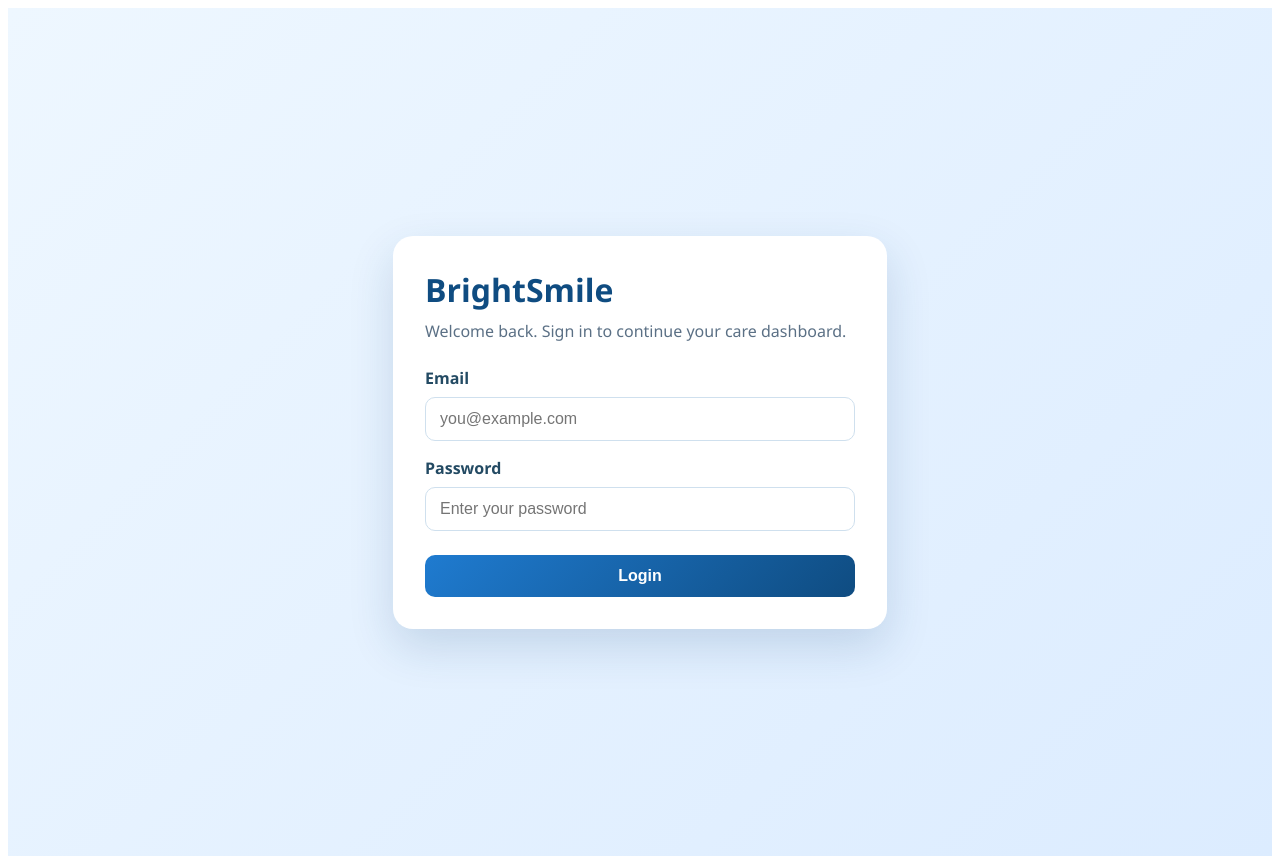
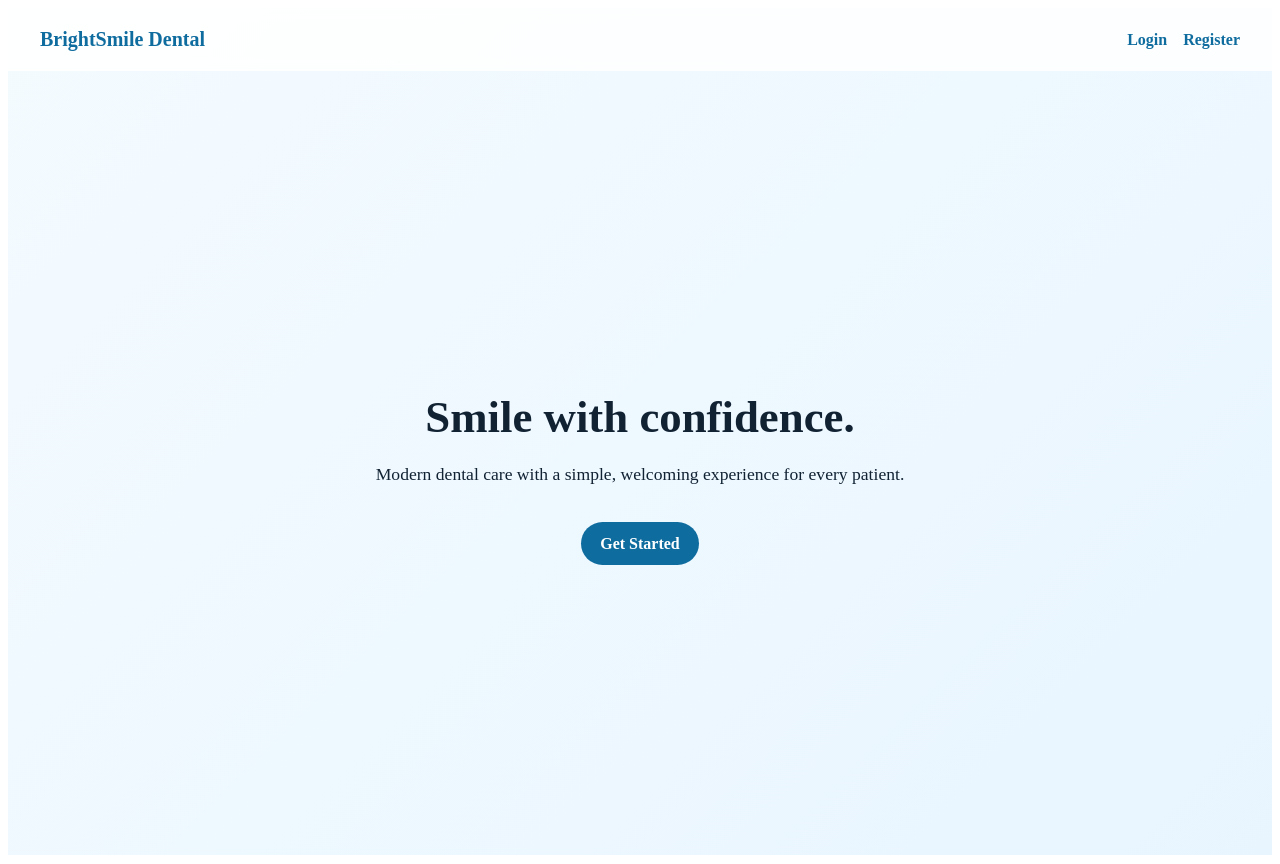
Before and after one commit to AriesMaster/BrightSmileDentalFrontEnd, an Angular app in the folder BrightSmileDentalFrontEnd/: page / in a window 1280 px wide. Built offline with nearby package versions, Linux system fonts and the light colour scheme.

Commit message:
feat: add home component with routing and styling

```diff
--- a/BrightSmileDentalFrontEnd/src/app/app.routes.ts
+++ b/BrightSmileDentalFrontEnd/src/app/app.routes.ts
@@ -4,10 +4,15 @@ import { roleGuard } from './core/guards/role.guard';
 import { LoginComponent } from './features/auth/login/login';
 import { RegisterComponent } from './features/auth/register/register';
 import { DashboardComponent } from './features/admin/dashboard/dashboard';
+import { HomeComponent } from './features/home/home';
 
 export const routes: Routes = [
   {
     path: '',
+    component: HomeComponent
+  },
+  {
+    path: 'login',
     component: LoginComponent
   },
   {
--- /dev/null
+++ b/BrightSmileDentalFrontEnd/src/app/features/home/home.html
@@ -0,0 +1,17 @@
+<div class="home-shell">
+  <header class="home-header">
+    <div class="brand">BrightSmile Dental</div>
+    <nav class="home-nav">
+      <a routerLink="/login">Login</a>
+      <a routerLink="/register">Register</a>
+    </nav>
+  </header>
+
+  <main class="home-hero">
+    <div class="hero-content">
+      <h1>Smile with confidence.</h1>
+      <p>Modern dental care with a simple, welcoming experience for every patient.</p>
+      <a class="primary-btn" routerLink="/register">Get Started</a>
+    </div>
+  </main>
+</div>
--- /dev/null
+++ b/BrightSmileDentalFrontEnd/src/app/features/home/home.scss
@@ -0,0 +1,64 @@
+.home-shell {
+  min-height: 100vh;
+  background: linear-gradient(135deg, #f4fbff 0%, #e8f5ff 100%);
+  color: #123;
+}
+
+.home-header {
+  display: flex;
+  justify-content: space-between;
+  align-items: center;
+  padding: 1.25rem 2rem;
+  background: rgba(255, 255, 255, 0.85);
+  backdrop-filter: blur(6px);
+}
+
+.brand {
+  font-size: 1.25rem;
+  font-weight: 700;
+  color: #0f6c9f;
+}
+
+.home-nav {
+  display: flex;
+  gap: 1rem;
+}
+
+.home-nav a,
+.primary-btn {
+  text-decoration: none;
+  color: #0f6c9f;
+  font-weight: 600;
+}
+
+.primary-btn {
+  display: inline-block;
+  margin-top: 1rem;
+  padding: 0.8rem 1.2rem;
+  background: #0f6c9f;
+  color: white;
+  border-radius: 999px;
+}
+
+.home-hero {
+  display: flex;
+  align-items: center;
+  justify-content: center;
+  min-height: calc(100vh - 80px);
+  padding: 2rem;
+}
+
+.hero-content {
+  max-width: 600px;
+  text-align: center;
+}
+
+.hero-content h1 {
+  font-size: 2.8rem;
+  margin-bottom: 1rem;
+}
+
+.hero-content p {
+  font-size: 1.1rem;
+  line-height: 1.6;
+}
```
Also changed, not shown: BrightSmileDentalFrontEnd/src/app/features/home/home.ts (added, +11 -0 lines).
